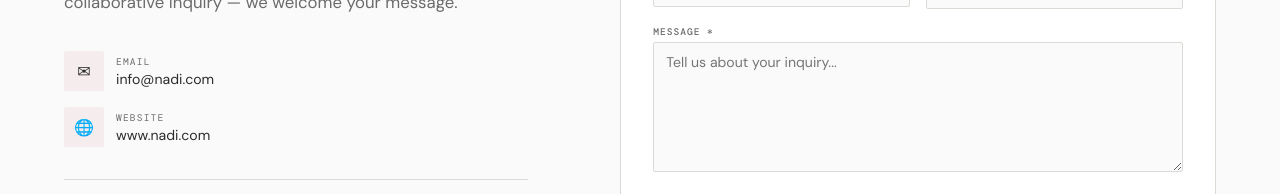
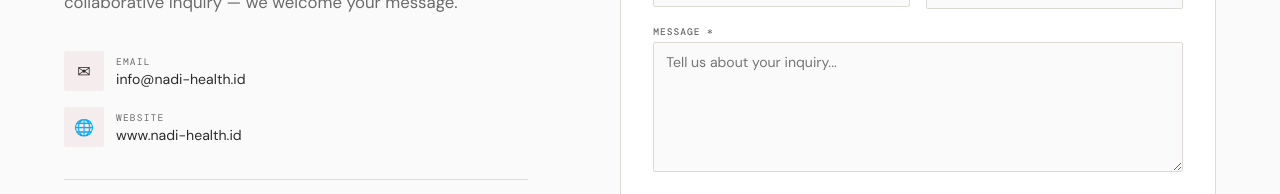
Before and after one commit to pendtiumpraz/nadi, a Next.js app: page /contact in a window 1280 px wide. Shown: the part 276-470 px from the top of the page. Built offline with nearby package versions, Linux system fonts and the light colour scheme; no server answers.

Commit message:
rebrand: replace nadi.com with nadi-health.id everywhere

```diff
--- a/src/app/contact/page.tsx
+++ b/src/app/contact/page.tsx
@@ -32,14 +32,14 @@ export default function ContactPage() {
                                         <span className="contact-detail-icon">✉</span>
                                         <div>
                                             <p className="contact-detail-label">Email</p>
-                                            <p className="contact-detail-value">info@nadi.com</p>
+                                            <p className="contact-detail-value">info@nadi-health.id</p>
                                         </div>
                                     </div>
                                     <div className="contact-detail-item">
                                         <span className="contact-detail-icon">🌐</span>
                                         <div>
                                             <p className="contact-detail-label">Website</p>
-                                            <p className="contact-detail-value">www.nadi.com</p>
+                                            <p className="contact-detail-value">www.nadi-health.id</p>
                                         </div>
                                     </div>
                                 </div>
--- a/src/app/layout.tsx
+++ b/src/app/layout.tsx
@@ -21,7 +21,7 @@ export const metadata: Metadata = {
     title: "NADI — Institutional Thinking for Complex Health Systems",
     description:
       "A Research & Policy Institute dedicated to advancing systemic, evidence-informed solutions to complex healthcare challenges.",
-    url: process.env.NEXT_PUBLIC_SITE_URL || "https://nadi.com",
+    url: process.env.NEXT_PUBLIC_SITE_URL || "https://nadi-health.id",
     siteName: "NADI",
     type: "website",
     locale: "en_US",
--- a/src/app/login/page.tsx
+++ b/src/app/login/page.tsx
@@ -48,7 +48,7 @@ export default function LoginPage() {
                             value={email}
                             onChange={(e) => setEmail(e.target.value)}
                             required
-                            placeholder="admin@nadi.com"
+                            placeholder="admin@nadi-health.id"
                             autoFocus
                         />
                     </div>
--- a/src/data/users.json
+++ b/src/data/users.json
@@ -1,7 +1,7 @@
 [
     {
         "id": "1",
-        "email": "admin@nadi.com",
+        "email": "admin@nadi-health.id",
         "name": "Admin",
         "password": "$2b$10$9eOGWfyD7URGi21NLR27wu1Ijkg71HpfS6Kfv13estegj2o.rO/um",
         "role": "admin"
```
